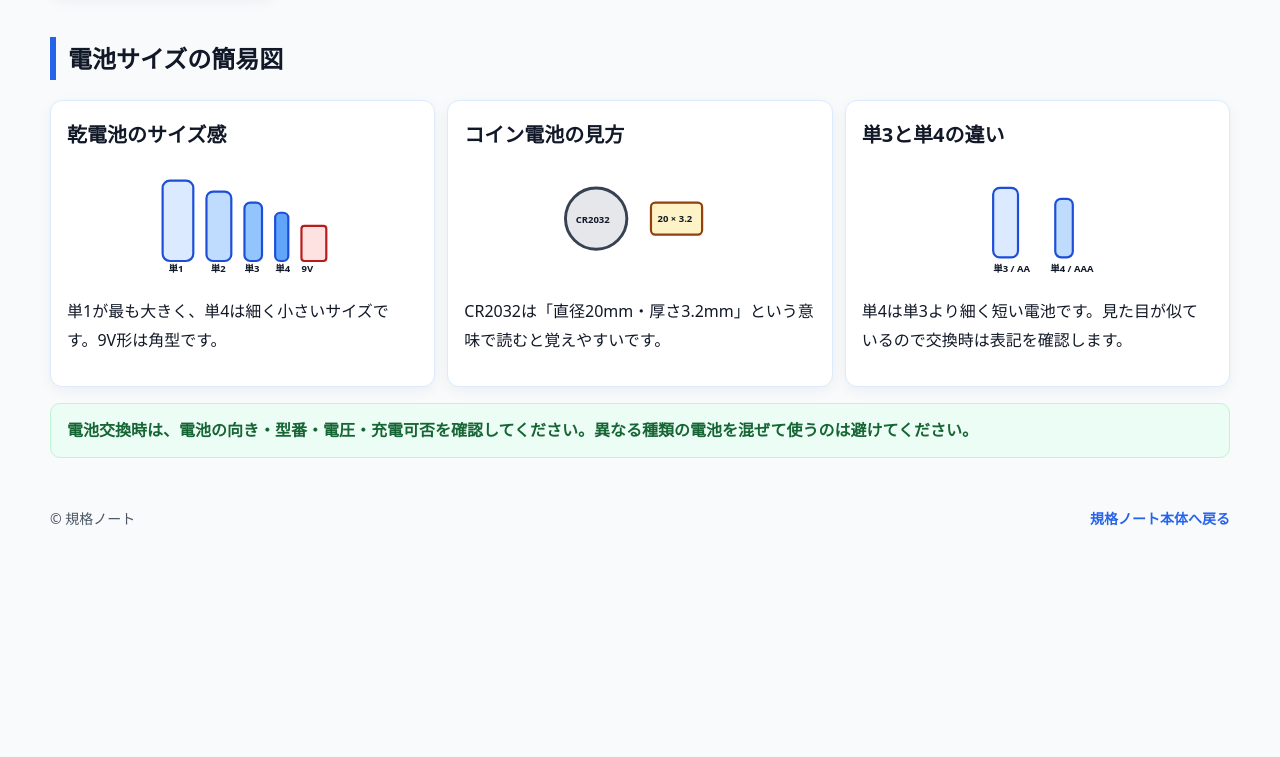
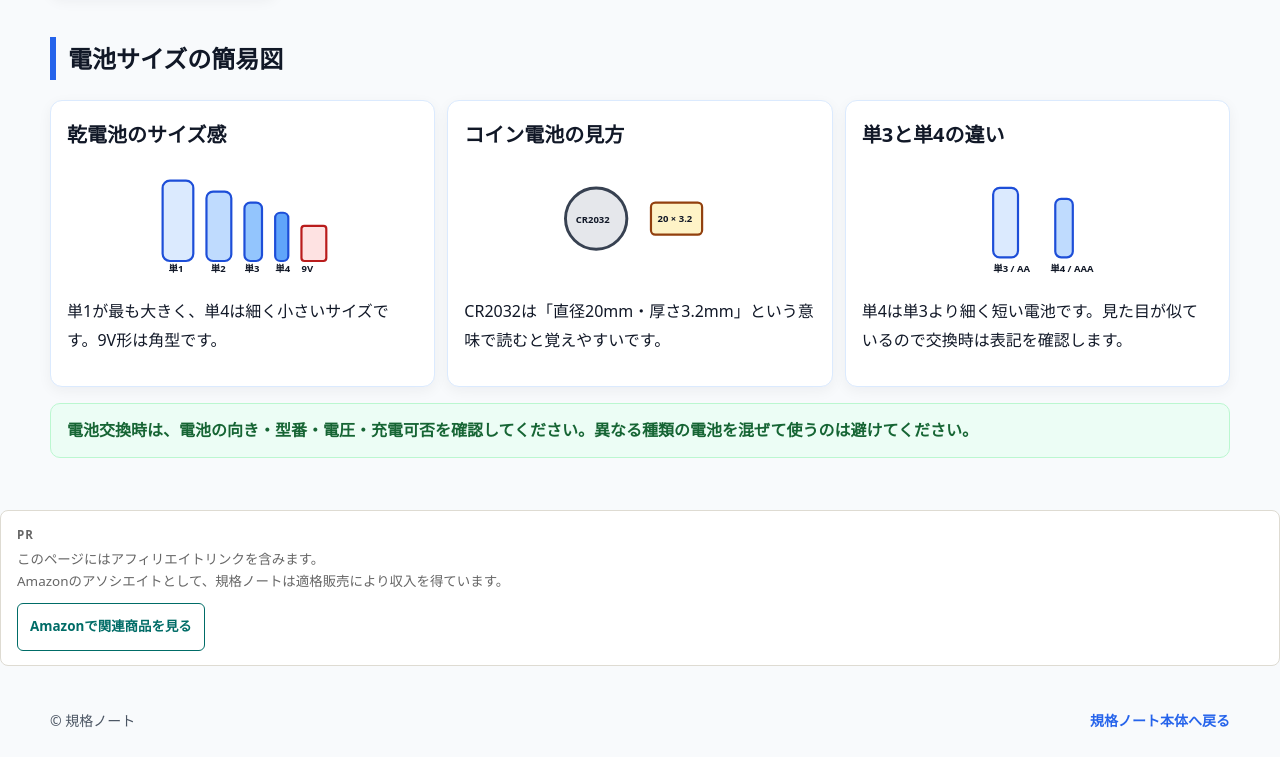
Before and after one commit to 8oxygenium/kikaku-note-battery, a plain HTML site: page index.html in a window 1280 px wide. Shown: the part 2364-3121 px from the top of the page. Before the commit the page ends 2919 px from the top, so only its background shows below. Drawn offline with Linux system fonts and the light colour scheme.

Commit message:
Add Amazon associate footer

```diff
--- a/index.html
+++ b/index.html
@@ -258,7 +258,62 @@
         padding: 16px;
       }
     }
-  </style>
+
+.affiliate-footer {
+  margin: 28px 0 18px;
+  padding: 14px 16px;
+  border: 1px solid var(--border, var(--line, #dedbd2));
+  border-radius: 8px;
+  background: var(--paper, #fff);
+  color: var(--muted, #666);
+  font-size: 0.84rem;
+  line-height: 1.65;
+}
+
+.affiliate-label {
+  margin: 0 0 4px;
+  font-size: 0.72rem;
+  font-weight: 700;
+  letter-spacing: 0.08em;
+  color: var(--muted, #666);
+}
+
+.affiliate-note {
+  margin: 0 0 10px;
+}
+
+.amazon-button {
+  display: inline-flex;
+  align-items: center;
+  justify-content: center;
+  min-height: 34px;
+  padding: 6px 12px;
+  border: 1px solid var(--accent, #006c67);
+  border-radius: 6px;
+  background: transparent;
+  color: var(--accent-ink, var(--accent, #006c67));
+  font-size: 0.84rem;
+  font-weight: 700;
+  text-decoration: none;
+}
+
+.amazon-button:hover,
+.amazon-button:focus-visible {
+  background: var(--soft, #f4f1ea);
+  text-decoration: none;
+}
+
+@media (max-width: 640px) {
+  .affiliate-footer {
+    margin: 22px 0 14px;
+    padding: 12px 14px;
+  }
+
+  .amazon-button {
+    width: 100%;
+  }
+}
+</style>
 </head>
 
 <body>
@@ -541,6 +596,12 @@
     </p>
   </main>
 
+  <section class="affiliate-footer" aria-label="広告とAmazonアソシエイトについて">
+    <p class="affiliate-label">PR</p>
+    <p class="affiliate-note">このページにはアフィリエイトリンクを含みます。<br>Amazonのアソシエイトとして、規格ノートは適格販売により収入を得ています。</p>
+    <a class="amazon-button" href="https://www.amazon.co.jp/s?k=乾電池&tag=kikakunote-battery-22" target="_blank" rel="nofollow sponsored noopener">Amazonで関連商品を見る</a>
+  </section>
+
   <footer>
     <span>© 規格ノート</span>
     <a href="https://kikaku-note.com/">規格ノート本体へ戻る</a>
```
